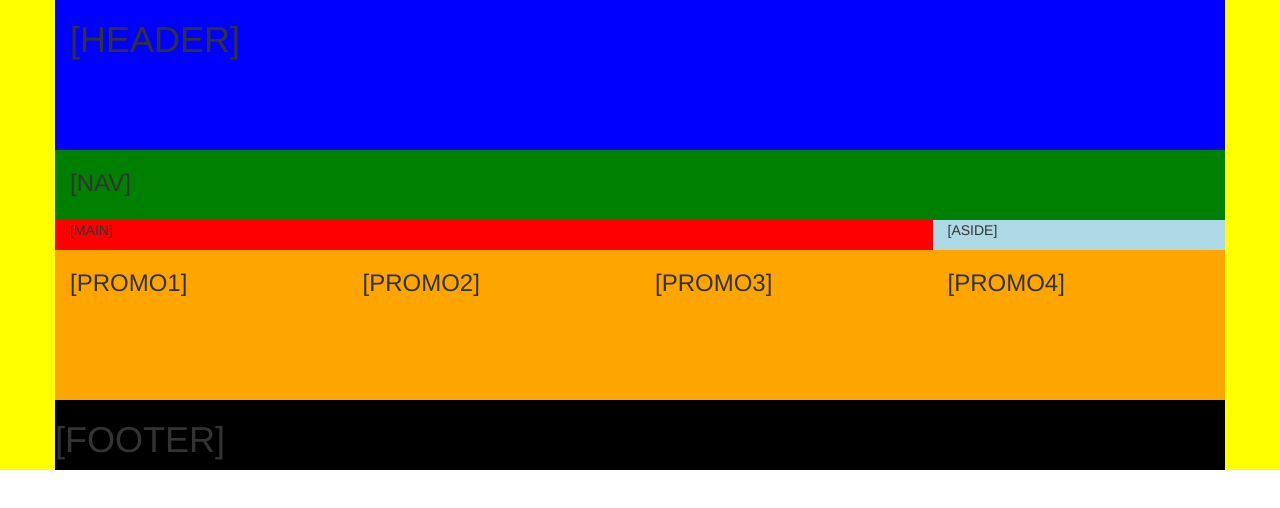
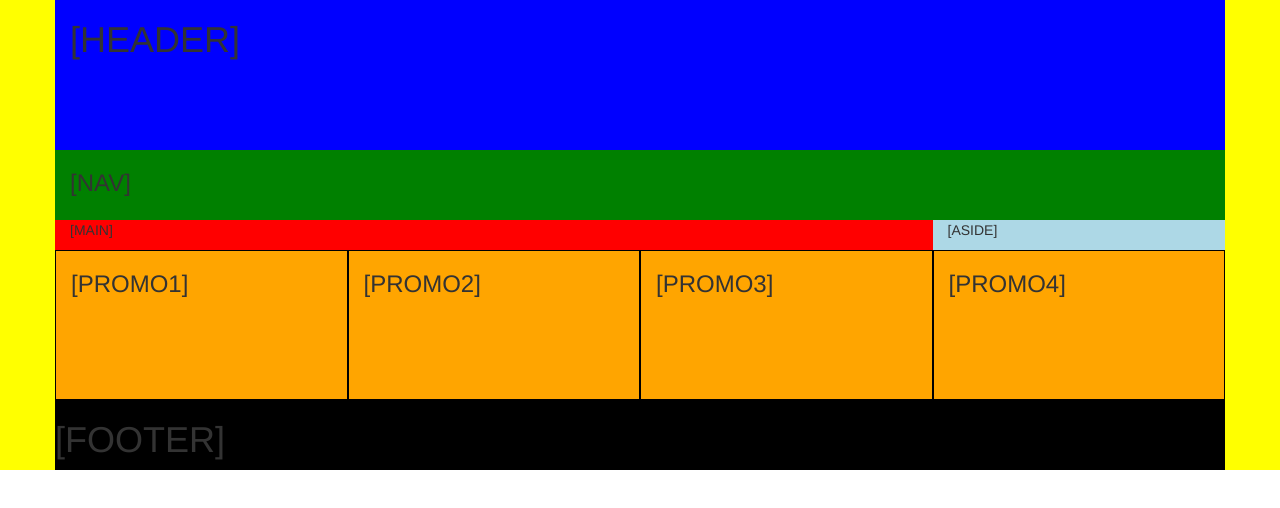
Before and after one commit to TroyPope/bootstrap-grid, a plain HTML site: page index.html in a window 1280 px wide. Drawn offline with nearby package versions, Linux system fonts and the light colour scheme.

Commit message:
added border

```diff
--- a/css/style.css
+++ b/css/style.css
@@ -41,3 +41,8 @@ nav, footer {
 main, aside {
     height 200px;
 }
+
+.promo {
+    height: 150px;
+    border: black 1px solid;
+}
```
